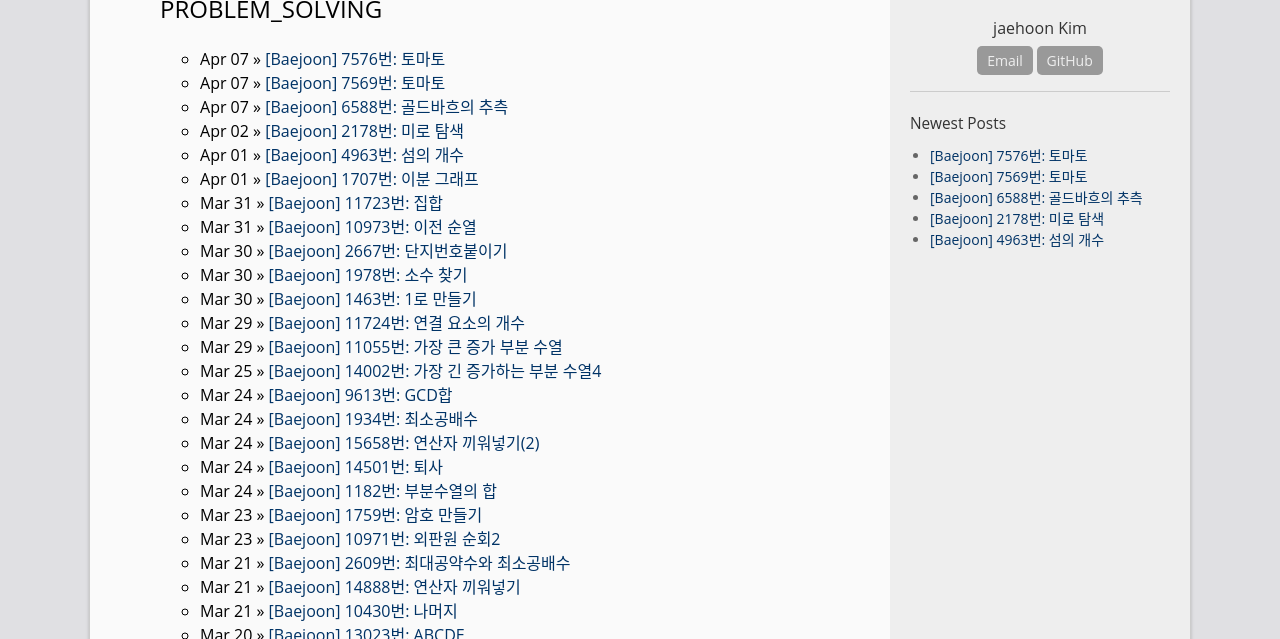
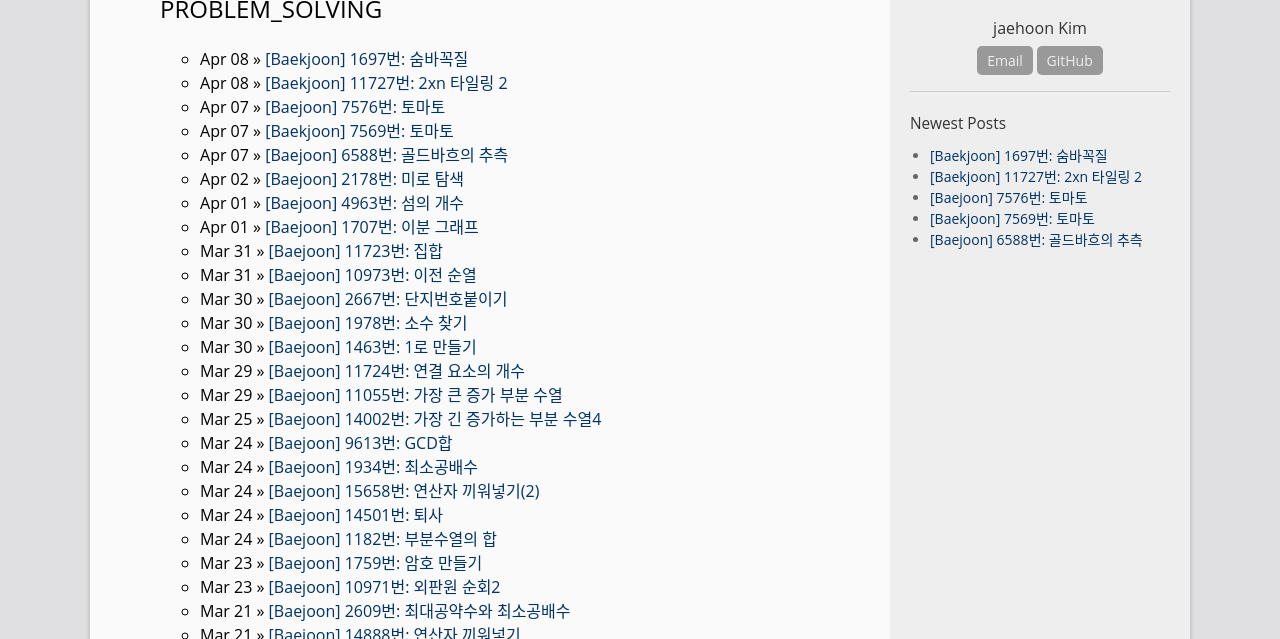
Before and after one commit to jh9875/jh9875.github.io, a Jekyll site: the page built from category.html, in a window 1280 px wide and 900 px high, cut to the strip 261-900 px from the top of the window. Built offline with Jekyll 4.4.1, drawn with Linux system fonts in a browser that asks for light colours; part of the change alters nothing that is shown.

Commit message:
add post

```diff
--- a/_posts/2020-04-07-boj7569.markdown
+++ b/_posts/2020-04-07-boj7569.markdown
@@ -1,6 +1,6 @@
 ---
 layout: post
-title:  "[Baejoon] 7569번: 토마토"
+title:  "[Baekjoon] 7569번: 토마토"
 date:   2020-04-07
 categories: PROBLEM_SOLVING
 permalink: /archivers/boj7569
--- /dev/null
+++ b/_posts/2020-04-08-boj11727.markdown
@@ -0,0 +1,96 @@
+---
+layout: post
+title:  "[Baekjoon] 11727번: 2xn 타일링 2"
+date:   2020-04-08
+categories: PROBLEM_SOLVING
+permalink: /archivers/boj11727
+tags: [dp]
+---
+
+## 문제
+
+2xn크기의 직사각형을 1x2, 2x1, 2x2크기의 타일로 채우는 방법의 수를 구하는
+프로그램을 작성하는 문제이다.
+
+문제의 출력은 방법의 수를 10001로 나눈 나머지를 출력해야한다.
+
+문제 링크 : <https://www.acmicpc.net/problem/11727>
+
+## 풀이
+
+2xn 타일링 문제에서 2x2로 채울 수 있는 방법이 늘어났다.
+
+이것도 비슷하게 처리해 주면 된다.
+
+문제를 해결하는 함수는 다음과 같다.
+
+~~~java
+static int tiling(int width)
+{
+	if(cache[width] !=-1)
+		return cache[width];
+	if(width <2)
+		return 1;
+	int ret =0;
+	ret =tiling(width-1)%MOD +tiling(width-2)%MOD +tiling(width-2)%MOD;
+	return cache[width] =ret%MOD;
+}
+~~~
+
+위에서 tiling함수의 반환값은 방법의 수이다.
+
+함수의 파라미터 width는 채워야 하는 타일의 가로길이이다.
+
+그러므로 처음 함수의 호출을 tiling(n)으로 한다.
+
+위 cache가 의미하는 것은 이미 계산된 값인지 확인하는 것이다.
+
+처음 cache배열을 -1로 초기화 해서 남은 가로길이가 width일때 계산된 값이면 바로 반환하고,
+아니면 계산을 해서 cache에 넣어둔다.
+
+2xn크기의 타일을 채우는 방법의 수는 3가지가 있다.
+
+- 2x1크기의 타일로 가로 1칸을 채우는 방법
+- 1x2크기의 타일 2개로 가로 2칸을 채우는 방법
+- 2x2크기의 타일 1개로 가로 2칸을 채우는 방법
+
+위 3가지를 이용해서 줄여나가면서 가로의 너비 n을 모두 채우면 1을 반환해서 경우의 수 1가지를 만들어 주면 된다.
+
+
+~~~java
+import java.io.BufferedReader;
+import java.io.BufferedWriter;
+import java.io.InputStreamReader;
+import java.io.OutputStreamWriter;
+import java.util.Arrays;
+
+public class Main
+{
+	static final int MOD =10007;
+	static int[] cache;
+
+	public static void main(String[] args) throws Exception
+	{
+		BufferedReader br =new BufferedReader(new InputStreamReader(System.in));
+		BufferedWriter bw =new BufferedWriter(new OutputStreamWriter(System.out));
+		int n, ans;
+		cache =new int[1001];
+		Arrays.fill(cache, -1);
+
+		n =Integer.parseInt(br.readLine());
+		ans =tiling(n)%MOD;
+		bw.write(ans +"\n");
+		bw.flush();
+	}
+	static int tiling(int width)
+	{
+		if(cache[width] !=-1)
+			return cache[width];
+		if(width <2)
+			return 1;
+		int ret =0;
+		ret =tiling(width-1)%MOD +tiling(width-2)%MOD +tiling(width-2)%MOD;
+		return cache[width] =ret%MOD;
+	}
+}
+~~~
--- /dev/null
+++ b/_posts/2020-04-08-boj1697.markdown
@@ -0,0 +1,110 @@
+---
+layout: post
+title:  "[Baekjoon] 1697번: 숨바꼭질"
+date:   2020-04-08
+categories: PROBLEM_SOLVING
+permalink: /archivers/boj1697
+tags: [bfs]
+---
+
+## 문제
+
+수빈이와 동생이 숨바꼭질을 하고있다.
+
+수빈이의 현재 위치는 N이고, 동생의 현재 위치는 K이다.
+
+수빈이는 1씩 증감하거나, 두배로 이동할 수 있을때 수빈이가 동생을 가장 빨리 찾는 시간이
+몇 초 후인지 구하는 문제이다.
+
+문제 링크 : <https://www.acmicpc.net/problem/1697>
+
+## 풀이
+
+탐색을 최단 경로로 해야하므로 bfs로 풀었다.
+
+문제 자체는 그리 어렵지 않다.
+
+다만 이동 가능한 범위를 잘 확인해 주어야 한다.
+
+
+0부터 100000까지 일직선으로 공간이 있다고 할때
+수빈이의 위치는 N이고, 동생의 위치는 K이다.
+
+현재 수빈이의 위치로부터 +-1씩 혹은 2배씩 이동하면서 동생의 위치를 찾으면 된다.
+
+다만 실수하기 쉬운 부분은 이동 가능한 범위는 0부터 100000인데 이 범위를 초과하는 것이다.
+
+현재위치+1의 위치로 이동할땐 100000을 넘지 않는지 확인하고,
+현재위치-1의 위치로 이동할땐 0보다 작지 않은지 확인해야한다.
+
+2배의 위치를 이동할땐 위 두개의 조건을 확인해 봐야한다.
+
+~~~java
+import java.io.BufferedReader;
+import java.io.BufferedWriter;
+import java.io.InputStreamReader;
+import java.io.OutputStreamWriter;
+import java.util.ArrayList;
+import java.util.LinkedList;
+import java.util.Queue;
+import java.util.StringTokenizer;
+
+public class Main
+{
+	static final int MAX =100000;
+	static class Subin
+	{
+		int pos, sec;
+		Subin(int pos, int sec)
+		{
+			this.pos =pos;
+			this.sec =sec;
+		}
+	}
+	public static void main(String[] args) throws Exception
+	{
+		BufferedReader br =new BufferedReader(new InputStreamReader(System.in));
+		BufferedWriter bw =new BufferedWriter(new OutputStreamWriter(System.out));
+		StringTokenizer st;
+		int N, K, ans;
+
+		st =new StringTokenizer(br.readLine());
+		N =Integer.parseInt(st.nextToken());
+		K =Integer.parseInt(st.nextToken());
+		ans =bfs(N, K);
+		bw.write(ans +"\n");
+		bw.flush();
+	}
+	static int bfs(int N, int K)
+	{
+		boolean[] visited =new boolean[MAX+1];
+		Queue<Subin> queue =new LinkedList<>();
+		queue.add(new Subin(N, 0));
+		visited[N] =true;
+		while(!queue.isEmpty())
+		{
+			int pos =queue.peek().pos;
+			int sec =queue.peek().sec;
+			queue.poll();
+			if(pos ==K)
+				return sec;
+			if(pos+1 <=MAX && !visited[pos+1])
+			{
+				visited[pos+1] =true;
+				queue.add(new Subin(pos+1, sec+1));
+			}
+			if(pos-1 >=0 && !visited[pos-1])
+			{
+				visited[pos-1] =true;
+				queue.add(new Subin(pos-1, sec+1));
+			}
+			if(pos*2 >=0 && pos*2 <=MAX && !visited[pos*2])
+			{
+				visited[pos*2] =true;
+				queue.add(new Subin(pos*2, sec+1));
+			}
+		}
+		return -1;
+	}
+}
+~~~
```
